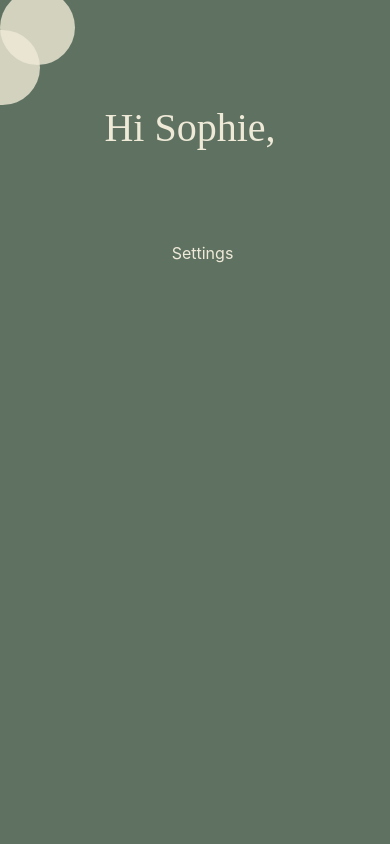
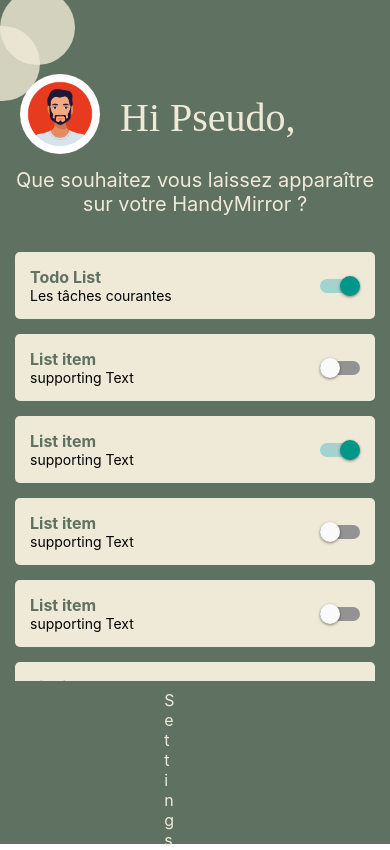
Before and after one commit to StamIot/HandyMirror-MobileApp, a React Native app: screen /CustomizeScreen in a window 390 px wide. Built offline with nearby package versions, Linux system fonts and the light colour scheme.

Commit message:
feature: update content
add a content for CustomizeScreen

```diff
--- a/screens/CustomizeScreen.js
+++ b/screens/CustomizeScreen.js
@@ -1,29 +1,122 @@
 // Dépendances
-import { StyleSheet, View, Text, Pressable, Image } from 'react-native'
+import {
+    StyleSheet,
+    View,
+    Text,
+    Pressable,
+    Image,
+    FlatList,
+    Switch,
+} from 'react-native'
 import { useNavigation } from '@react-navigation/native'
+import { useState } from 'react'
 
 // Styles
 import { Color, FontFamily, FontSize } from '../GlobalStyles'
 
-// Composants Créer
-import TextInputExample from '../Component/TextInput'
+// Data
+const INITIAL_DATA = [
+    {
+        id: 1,
+        name: 'Todo List',
+        describe: 'Les tâches courantes',
+        show: true,
+    },
+    {
+        id: 2,
+        name: 'List item',
+        describe: 'supporting Text',
+        show: false,
+    },
+    {
+        id: 3,
+        name: 'List item',
+        describe: 'supporting Text',
+        show: true,
+    },
+    {
+        id: 4,
+        name: 'List item',
+        describe: 'supporting Text',
+        show: false,
+    },
+    {
+        id: 5,
+        name: 'List item',
+        describe: 'supporting Text',
+        show: false,
+    },
+    {
+        id: 6,
+        name: 'List item',
+        describe: 'supporting Text',
+        show: true,
+    },
+]
 
 const CustomizeScreen = () => {
     const navigation = useNavigation()
 
+    const [data, setData] = useState(INITIAL_DATA)
+    const toggleSwitch = (id) => {
+        setData(
+            data.map((item) =>
+                item.id === id ? { ...item, show: !item.show } : item,
+            ),
+        )
+    }
+
     return (
         <>
-            {/* SCREEN N°3 */}
-            <View style={styles.screen3}>
+            {/* SCREEN N°4 */}
+            <View style={styles.screen4}>
                 {/* CERCLES */}
                 <View style={styles.circlesContainer}>
                     <View style={[styles.circle, styles.circleOne]}></View>
                     <View style={[styles.circle, styles.circleTwo]}></View>
                 </View>
 
-                {/* MESSAGE : Ravi de vous revoir */}
+                {/* Accueil */}
                 <View style={styles.messageContainer}>
-                    <Text style={styles.message}>{`Hi Sophie, `}</Text>
+                    <Image
+                        style={styles.avatar}
+                        source={require('../assets/Default_UserProfilePicture1.png')}
+                    />
+                    <Text style={styles.message}>{`Hi Pseudo, `}</Text>
+                </View>
+
+                {/* Un message */}
+                <View style={styles.textWhiteContainer}>
+                    <Text style={styles.messageTextWhite}>
+                        Que souhaitez vous laissez apparaître sur votre
+                        HandyMirror ?
+                    </Text>
+                </View>
+
+                {/* Liste des éléments de la liste */}
+                <View style={styles.list}>
+                    <FlatList
+                        data={data}
+                        renderItem={({ item }) => (
+                            <View style={styles.listItem}>
+                                <View>
+                                    <Text style={styles.listItemName}>
+                                        {item.name}
+                                    </Text>
+                                    <Text>{item.describe}</Text>
+                                </View>
+                                <View>
+                                    <Switch
+                                        value={item.show}
+                                        onValueChange={() =>
+                                            toggleSwitch(item.id)
+                                        }
+                                    />
+                                </View>
+                            </View>
+                        )}
+                        keyExtractor={(item) => item.id.toString()}
+                    />
                 </View>
 
                 {/* Pas de compte s'enregistrer */}
@@ -45,7 +138,7 @@ const CustomizeScreen = () => {
 }
 
 const styles = StyleSheet.create({
-    screen3: {
+    screen4: {
         flex: 1,
         backgroundColor: Color.dimgray,
     },
@@ -71,6 +164,14 @@ const styles = StyleSheet.create({
     },
     messageContainer: {
         flex: 0.1,
+        flexDirection: 'row',
+    },
+    avatar: {
+        width: 80,
+        height: 80,
+        borderRadius: 50,
+        marginRight: 20,
+        marginLeft: 20,
     },
     message: {
         textAlign: 'center',
@@ -78,6 +179,34 @@ const styles = StyleSheet.create({
         fontSize: FontSize.size_21xl,
         color: Color.antiquewhite,
         paddingTop: 20,
+    },
+    textWhiteContainer: {
+        flex: 0.1,
+    },
+    messageTextWhite: {
+        color: Color.antiquewhite,
+        textAlign: 'center',
+        marginTop: 20,
+        fontSize: 20,
+    },
+    list: {
+        flex: 0.6,
+        padding: 15,
+    },
+    listItem: {
+        backgroundColor: Color.antiquewhite,
+        flexDirection: 'row',
+        justifyContent: 'space-between',
+        alignItems: 'center',
+        width: '100%',
+        padding: 15,
+        marginTop: 15,
+        borderRadius: 5,
+    },
+    listItemName: {
+        fontWeight: '700',
+        fontSize: 16,
+        color: Color.dimgray,
     },
     formContainer: {
         flex: 0.6,
@@ -125,9 +254,6 @@ const styles = StyleSheet.create({
     textDarkContainer: {
         paddingRight: 15,
     },
-    textWhiteContainer: {
-        paddingLeft: 15,
-    },
 })
 
 export default CustomizeScreen
```
Also changed, not shown: assets/Default_UserProfilePicture.png, assets/Default_UserProfilePicture1.png.
